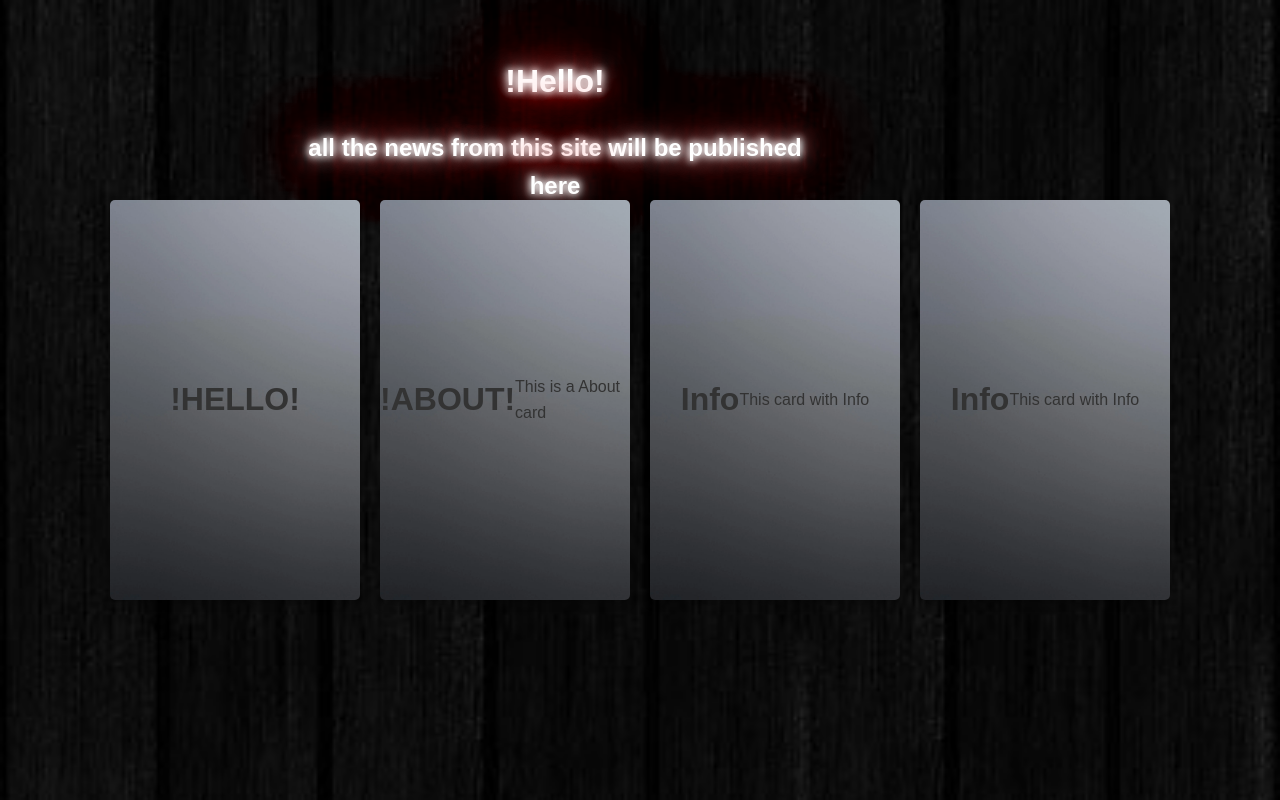
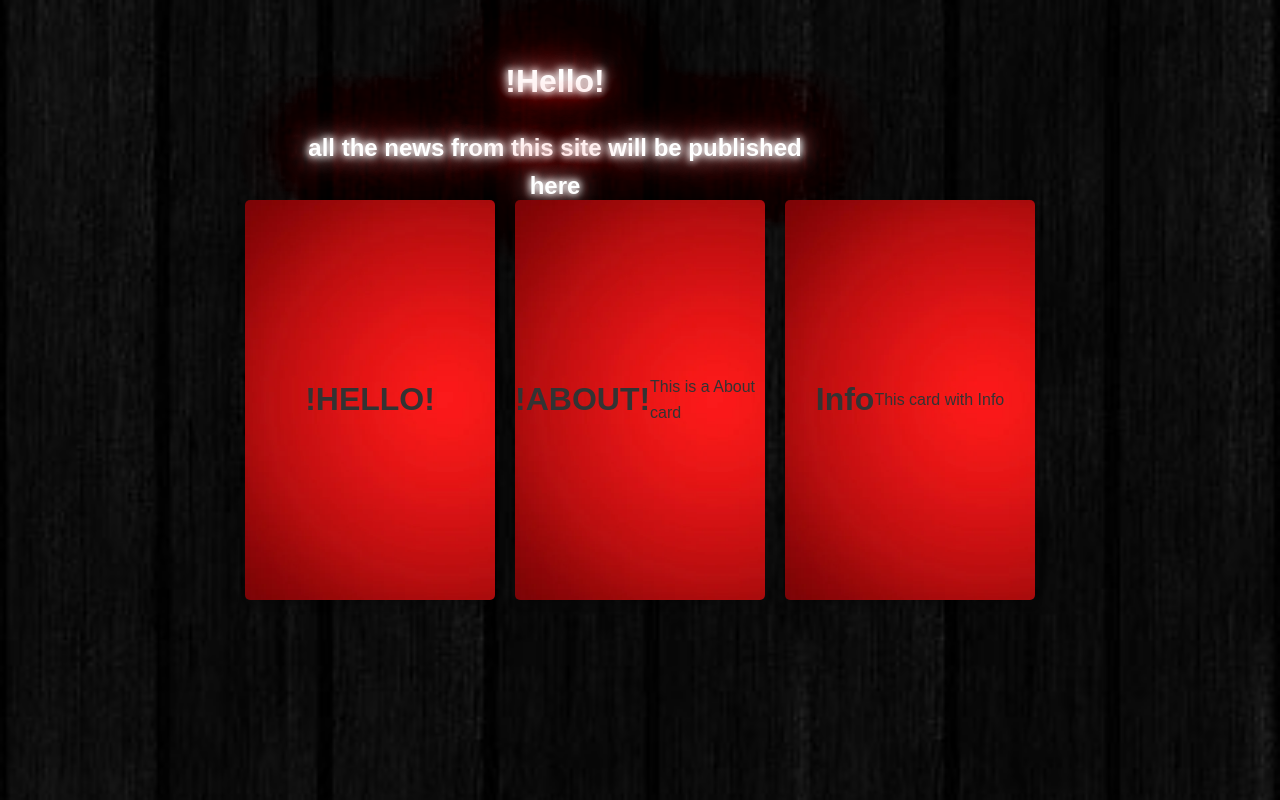
Before and after one commit to Homoak/my_first_projeckt, a Flask app: page /news in a window 1280 px wide. Run offline with Flask 3, Linux system fonts and the light colour scheme.

Commit message:
card_commit

```diff
--- a/static/news.css
+++ b/static/news.css
@@ -54,7 +54,7 @@ body {
     justify-content: center;
     border-radius: 5px;
     backface-visibility: hidden;
-        background-image: url('images/moon.webp');
+        background-image: url('images/red.webp');
     background-repeat: no-repeat;
     background-size: cover;
 }
--- a/templates/news.html
+++ b/templates/news.html
@@ -46,22 +46,9 @@
     </div>
 
     <!-- Картка 3 -->
+
+
     <div class="card-container">
-        <input onclick="play()" type="checkbox" id="flip4" class="card-checkbox">
-        <div class="card">
-            <div class="card-face card-front">
-                <h1>Info</h1>
-                <p>This card with Info</p>
-            </div>
-            <div class="card-face card-back">
-                <h1>Details</h1>
-                <p>Information about Card 3.</p>
-            </div>
-        </div>
-        <label for="flip3" class="card-label"></label>
-    </div>
-
-        <div class="card-container">
         <input onclick="play()" type="checkbox" id="flip3" class="card-checkbox">
         <div class="card">
             <div class="card-face card-front">
```
Also changed, not shown: static/images/red.webp (added).
